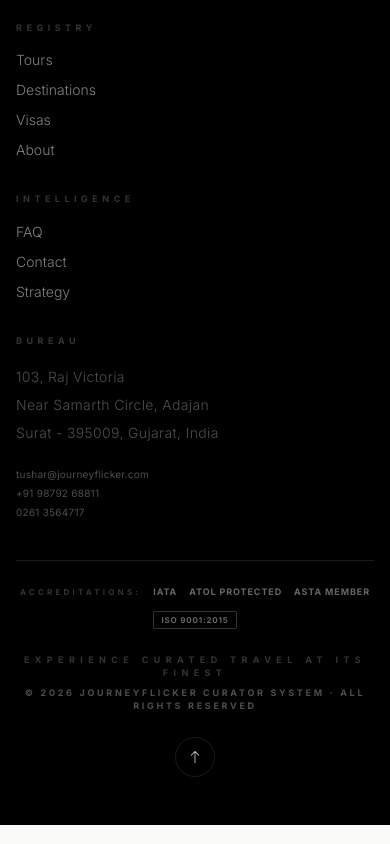
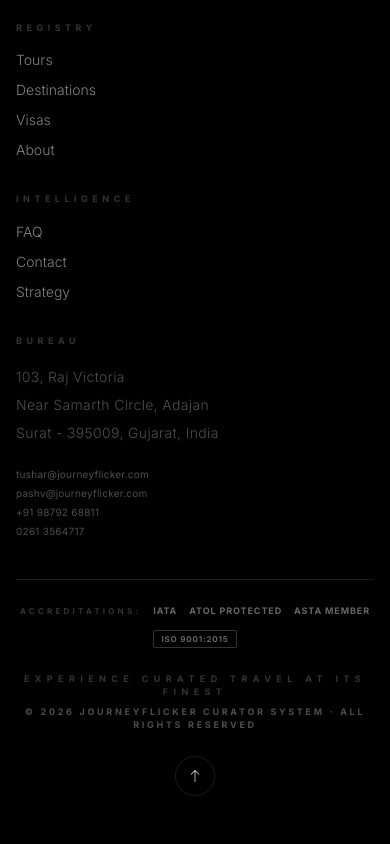
Before and after one commit to vits465/journeyflicker, a React (Vite) app in the folder frontend/: page /destinations/1 in a window 390 px wide. Shown: the part 1058-1902 px from the top of the page. Built offline with nearby package versions, Linux system fonts and the light colour scheme; no server answers.

Commit message:
fix: reduce hero slider height on mobile to eliminate black space below first slide

```diff
--- a/frontend/src/components/Footer.tsx
+++ b/frontend/src/components/Footer.tsx
@@ -6,7 +6,7 @@ const intelligence = ['FAQ', 'Contact', 'Strategy'];
 const socialIcons = [
   { svgPath: "M12.031 0C5.388 0 0 5.39 0 12.031c0 2.128.552 4.148 1.603 5.952L.15 23.364l5.525-1.448A11.97 11.97 0 0012.031 24c6.643 0 12.031-5.39 12.031-12.031S18.674 0 12.031 0zm0 22.016c-1.802 0-3.568-.485-5.112-1.4L6.5 20.37l-3.27.857.873-3.187-.272-.432A10.038 10.038 0 012.016 12.03c0-5.54 4.508-10.047 10.047-10.047s10.047 4.507 10.047 10.047-4.507 10.047-10.047 10.047zm5.532-7.535c-.303-.152-1.794-.886-2.072-.988-.278-.101-.482-.152-.684.152-.202.303-.785.988-.96 1.19-.176.202-.353.228-.656.076-.303-.152-1.28-.472-2.438-1.505-.902-.803-1.51-1.794-1.686-2.097-.176-.303-.018-.466.134-.618.135-.135.303-.353.454-.53.152-.176.202-.303.303-.505.101-.202.05-.38-.026-.53-.076-.152-.684-1.648-.937-2.254-.246-.593-.497-.512-.684-.521-.176-.01-.38-.01-.582-.01-.202 0-.53.076-.808.38-.278.303-1.062 1.037-1.062 2.53s1.088 2.934 1.24 3.136c.152.202 2.138 3.262 5.178 4.572.722.313 1.286.498 1.724.639.724.23 1.385.196 1.905.118.583-.087 1.794-.733 2.046-1.442.252-.708.252-1.314.176-1.442-.075-.126-.277-.202-.58-.354z", href: 'https://wa.me/919879268811', label: 'WhatsApp' },
   { svgPath: "M12 2.163c3.204 0 3.584.012 4.85.07 3.252.148 4.771 1.691 4.919 4.919.058 1.265.069 1.645.069 4.849 0 3.205-.012 3.584-.069 4.849-.149 3.225-1.664 4.771-4.919 4.919-1.266.058-1.644.07-4.85.07-3.204 0-3.584-.012-4.849-.07-3.26-.149-4.771-1.699-4.919-4.92-.058-1.265-.07-1.644-.07-4.849 0-3.204.013-3.583.07-4.849.149-3.227 1.664-4.771 4.919-4.919 1.266-.057 1.645-.069 4.849-.069zM12 0C8.741 0 8.333.014 7.053.072 2.695.272.273 2.69.073 7.052.014 8.333 0 8.741 0 12c0 3.259.014 3.668.072 4.948.2 4.358 2.618 6.78 6.98 6.98C8.333 23.986 8.741 24 12 24c3.259 0 3.668-.014 4.948-.072 4.354-.2 6.782-2.618 6.979-6.98.059-1.28.073-1.689.073-4.948 0-3.259-.014-3.667-.072-4.947-.196-4.354-2.617-6.78-6.979-6.98C15.668.014 15.259 0 12 0zm0 5.838a6.162 6.162 0 100 12.324 6.162 6.162 0 000-12.324zM12 16a4 4 0 110-8 4 4 0 010 8zm6.406-11.845a1.44 1.44 0 100 2.881 1.44 1.44 0 000-2.881z", href: 'https://www.instagram.com/journeyflicker?igsh=MWxxMXZ1bGR1Zjh3MQ==', label: 'Instagram' },
-  { icon: 'mail', href: 'mailto:tushar@journeyflicker.com', label: 'Email' },
+  { icon: 'mail', href: 'mailto:tushar@journeyflicker.com,pashv@journeyflicker.com', label: 'Email' },
   { icon: 'phone', href: 'tel:+919879268811', label: 'Phone' },
 ];
 
@@ -89,6 +89,10 @@ export function Footer() {
                 className="text-[10px] text-white/30 hover:text-white transition-colors block tracking-wide">
                 tushar@journeyflicker.com
               </a>
+              <a href="mailto:pashv@journeyflicker.com"
+                className="text-[10px] text-white/30 hover:text-white transition-colors block tracking-wide">
+                pashv@journeyflicker.com
+              </a>
               <a href="tel:+919879268811"
                 className="text-[10px] text-white/30 hover:text-white transition-colors block tracking-wide">
                 +91 98792 68811
--- a/frontend/src/components/Header.tsx
+++ b/frontend/src/components/Header.tsx
@@ -146,7 +146,7 @@ export function Header() {
               Inquire Strategy
             </NavLink>
             <div className="flex items-center justify-center gap-6 text-[9px] font-bold tracking-widest uppercase text-on-surface-variant/40 dark:text-white/20">
-              <a href="mailto:tushar@journeyflicker.com" className="hover:text-black dark:hover:text-white transition-colors">Email Us</a>
+              <a href="mailto:tushar@journeyflicker.com,pashv@journeyflicker.com" className="hover:text-black dark:hover:text-white transition-colors">Email Us</a>
               <span>·</span>
               <a href="tel:+15557829901" className="hover:text-black dark:hover:text-white transition-colors">Call Us</a>
             </div>
--- a/frontend/src/pages/ContactPage.tsx
+++ b/frontend/src/pages/ContactPage.tsx
@@ -73,10 +73,16 @@ export default function ContactPage() {
               <div className="space-y-5">
                 <div className="group border-l-2 border-primary/10 pl-5 hover:border-primary transition-all duration-500">
                   <span className="text-[9px] font-bold tracking-[0.3em] uppercase text-on-surface-variant mb-1.5 block">General Correspondence</span>
-                  <a href="mailto:tushar@journeyflicker.com"
-                    className="text-lg font-light tracking-tight text-on-surface hover:text-primary transition-colors break-all">
-                    tushar@journeyflicker.com
-                  </a>
+                  <div className="flex flex-col gap-1">
+                    <a href="mailto:tushar@journeyflicker.com"
+                      className="text-lg font-light tracking-tight text-on-surface hover:text-primary transition-colors break-all">
+                      tushar@journeyflicker.com
+                    </a>
+                    <a href="mailto:pashv@journeyflicker.com"
+                      className="text-lg font-light tracking-tight text-on-surface hover:text-primary transition-colors break-all">
+                      pashv@journeyflicker.com
+                    </a>
+                  </div>
                 </div>
                 <div className="group border-l-2 border-primary/10 pl-5 hover:border-primary transition-all duration-500">
                   <span className="text-[9px] font-bold tracking-[0.3em] uppercase text-on-surface-variant mb-1.5 block">Priority Management</span>
--- a/frontend/src/pages/DestinationDetailsPage.tsx
+++ b/frontend/src/pages/DestinationDetailsPage.tsx
@@ -247,10 +247,11 @@ export default function DestinationDetailsPage() {
 
           <div class="section" style="page-break-inside: avoid; border-top: 2px solid #000; padding-top: 30px; margin-top: 50px;">
             <div class="logo" style="justify-content: flex-start; margin-bottom: 15px;">
+              <img src="${window.location.origin}/favicon-96x96.png" class="favicon" alt="JF Logo" />
               <span>Journey<b>Flicker</b></span>
             </div>
             <p style="font-size: 16px; font-weight: 800; text-transform: uppercase; letter-spacing: 1px; margin-bottom: 10px;">The Curator Board</p>
-            <p style="margin-bottom: 4px; font-size: 14px;"><strong>Email:</strong> tushar@journeyflicker.com</p>
+            <p style="margin-bottom: 4px; font-size: 14px;"><strong>Email:</strong> tushar@journeyflicker.com | pashv@journeyflicker.com</p>
             <p style="margin-bottom: 4px; font-size: 14px;"><strong>Phone:</strong> +91 98792 68811 &nbsp;|&nbsp; +91 97266 98987 &nbsp;|&nbsp; 0261 3564717</p>
             <p style="margin-bottom: 4px; font-size: 14px;"><strong>Address:</strong> 103, Raj Victoria, Near Samarth Circle, Adajan, Surat - 395009 (Gujarat, India)</p>
           </div>
--- a/frontend/src/pages/HomePage.tsx
+++ b/frontend/src/pages/HomePage.tsx
@@ -104,7 +104,7 @@ export default function HomePage() {
     <>
       <SEO pageId="home" />
       {/* ────────────────────────── 1. HERO ────────────────────────── */}
-      <HeroSlider slides={heroSlides} loading={loading} autoPlayMs={5500} height="h-screen min-h-[560px] max-h-[900px]" hideSlideText={true}>
+      <HeroSlider slides={heroSlides} loading={loading} autoPlayMs={5500} height="h-[80vh] md:h-[95vh] lg:h-screen min-h-[500px] max-h-[900px]" hideSlideText={true}>
         <div className="flex flex-col items-center text-center w-full px-4 pt-16">
           <div className="border border-white/20 rounded-full px-5 py-2 mb-5 backdrop-blur-md bg-white/10 inline-block">
             <span className="text-white/70 text-[9px] tracking-[0.5em] uppercase font-black">Global Intelligence Bureau</span>
--- a/frontend/src/pages/TourDetailsPage.tsx
+++ b/frontend/src/pages/TourDetailsPage.tsx
@@ -414,10 +414,11 @@ export default function TourDetailsPage() {
 
           <div class="section" style="page-break-inside: avoid; border-top: 2px solid #000; padding-top: 30px; margin-top: 50px;">
             <div class="logo" style="justify-content: flex-start; margin-bottom: 15px;">
+              <img src="${window.location.origin}/favicon-96x96.png" class="favicon" alt="JF Logo" />
               <span>Journey<b>Flicker</b></span>
             </div>
             <p style="font-size: 16px; font-weight: 800; text-transform: uppercase; letter-spacing: 1px; margin-bottom: 10px;">The Curator Board</p>
-            <p style="margin-bottom: 4px; font-size: 14px;"><strong>Email:</strong> tushar@journeyflicker.com</p>
+            <p style="margin-bottom: 4px; font-size: 14px;"><strong>Email:</strong> tushar@journeyflicker.com | pashv@journeyflicker.com</p>
             <p style="margin-bottom: 4px; font-size: 14px;"><strong>Phone:</strong> +91 98792 68811 &nbsp;|&nbsp; +91 97266 98987 &nbsp;|&nbsp; 0261 3564717</p>
             <p style="margin-bottom: 4px; font-size: 14px;"><strong>Address:</strong> 103, Raj Victoria, Near Samarth Circle, Adajan, Surat - 395009 (Gujarat, India)</p>
           </div>
--- a/frontend/src/pages/VisasPage.tsx
+++ b/frontend/src/pages/VisasPage.tsx
@@ -122,10 +122,11 @@ function VisaCard({ visa, index, defaultExpanded = false }: { visa: Visa; index:
 
           <div class="section" style="page-break-inside: avoid; border-top: 2px solid #000; padding-top: 30px; margin-top: 50px;">
             <div class="logo" style="justify-content: flex-start; margin-bottom: 15px;">
+              <img src="${window.location.origin}/favicon-96x96.png" class="favicon" alt="JF Logo" />
               <span>Journey<b>Flicker</b></span>
             </div>
             <p style="font-size: 16px; font-weight: 800; text-transform: uppercase; letter-spacing: 1px; margin-bottom: 10px;">The Curator Board</p>
-            <p style="margin-bottom: 4px; font-size: 14px;"><strong>Email:</strong> tushar@journeyflicker.com</p>
+            <p style="margin-bottom: 4px; font-size: 14px;"><strong>Email:</strong> tushar@journeyflicker.com | pashv@journeyflicker.com</p>
             <p style="margin-bottom: 4px; font-size: 14px;"><strong>Phone:</strong> +91 98792 68811 &nbsp;|&nbsp; +91 97266 98987 &nbsp;|&nbsp; 0261 3564717</p>
             <p style="margin-bottom: 4px; font-size: 14px;"><strong>Address:</strong> 103, Raj Victoria, Near Samarth Circle, Adajan, Surat - 395009 (Gujarat, India)</p>
           </div>
```
Also changed, not shown: 2 other files (tests, documents, lock files or other folders).
